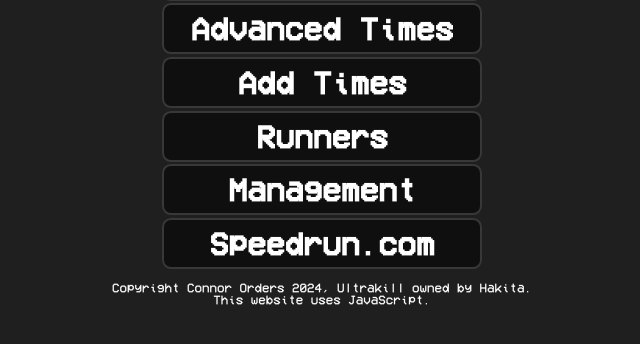
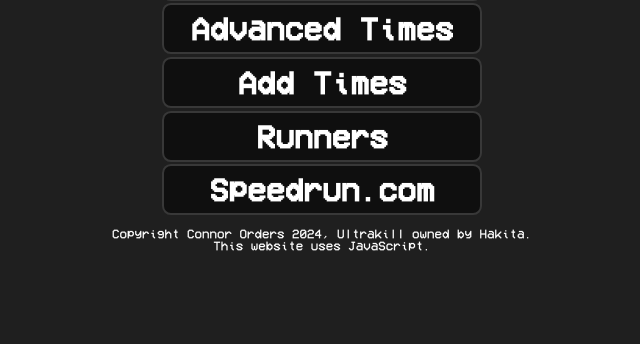
Before and after one commit to Antipoison7/Ultrakill-PHP, a PHP site: page / in a window 1280 px wide. Shown: the part 229-573 px from the top of the page, without its empty margins (318-958 px from the left). Run offline with PHP 8.4, Linux system fonts and the light colour scheme.

Commit message:
Updated Index Links
Removed login link from index
Updated advanced times link

```diff
--- a/Website/index.php
+++ b/Website/index.php
@@ -12,10 +12,9 @@
         <h1 class="ultrakillTitleText">-- EARLY ACCESS --</h1>
         <div class="flexBox" style='align-items:center;flex-direction:column;'>
             <a href="./viewTimes.php" class='titleAnchor'><div class='ultrakillTitleButtonMain' id='times'><h2 id='timesText'>View Times</h2></div></a>
-            <a href="./advTimes.html?level=all" class='titleAnchor'><div class='ultrakillTitleButtonMain' id='advtimes'><h2 id='advtimesText'>Advanced Times</h2></div></a>
+            <a href="./advTimes.php?level=all" class='titleAnchor'><div class='ultrakillTitleButtonMain' id='advtimes'><h2 id='advtimesText'>Advanced Times</h2></div></a>
             <a href="./addTimes.php" class='titleAnchor'><div class='ultrakillTitleButtonMain' id='addTimes'><h2 id='addTimesText'>Add Times</h2></div></a>
             <a href="./runners.php" class='titleAnchor'><div class='ultrakillTitleButtonMain' id='runners'><h2 id='settingsText'>Runners</h2></div></a>
-            <a href="./login.php" class='titleAnchor'><div class='ultrakillTitleButtonMain' id='runners'><h2 id='settingsText'>Management</h2></div></a>
             <a href="https://www.speedrun.com/ultrakill" class='titleAnchor' target='_blank'><div class='ultrakillTitleButtonMain' id='speedrun'><h2 id='speedText'>Speedrun.com</h2></div></a>
         </div>
         <p class="indexFooterCopyright">Copyright Connor Orders 2024, Ultrakill owned by Hakita. <br>This website uses JavaScript.</p>
```
